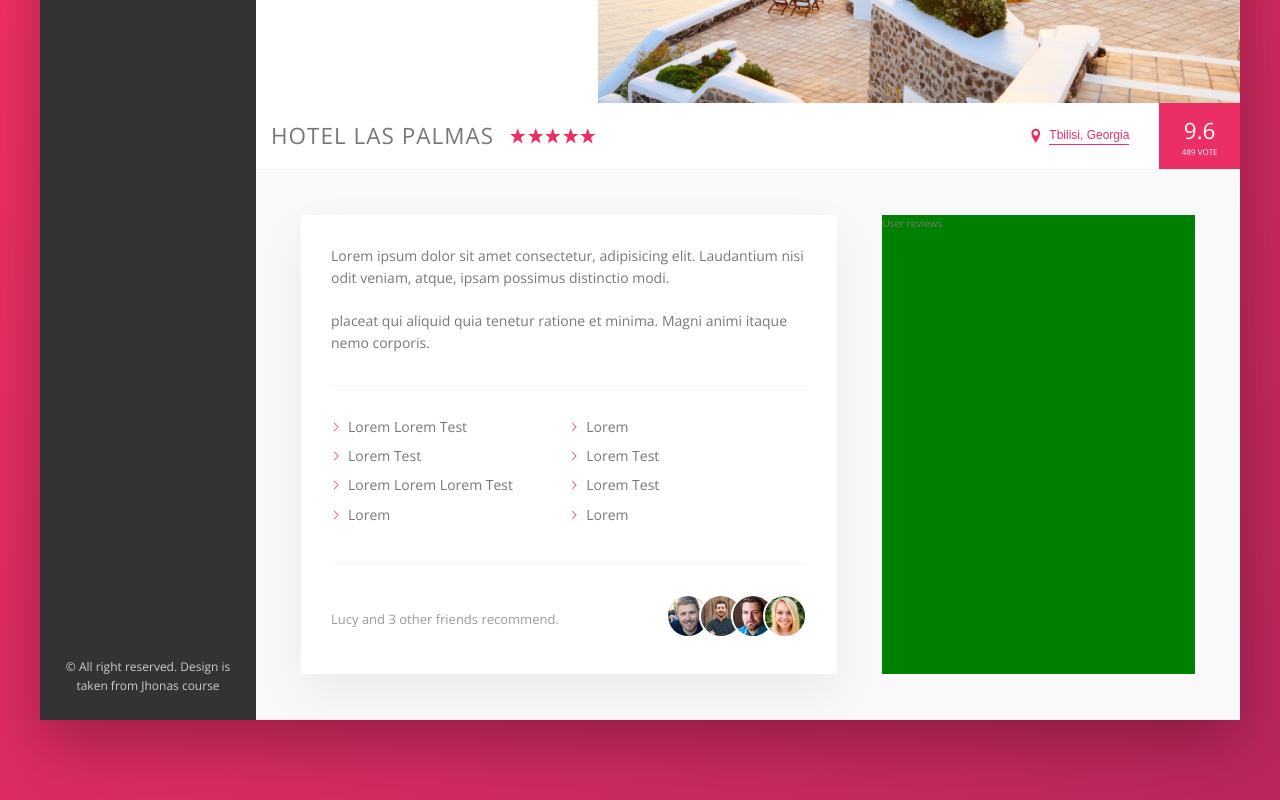
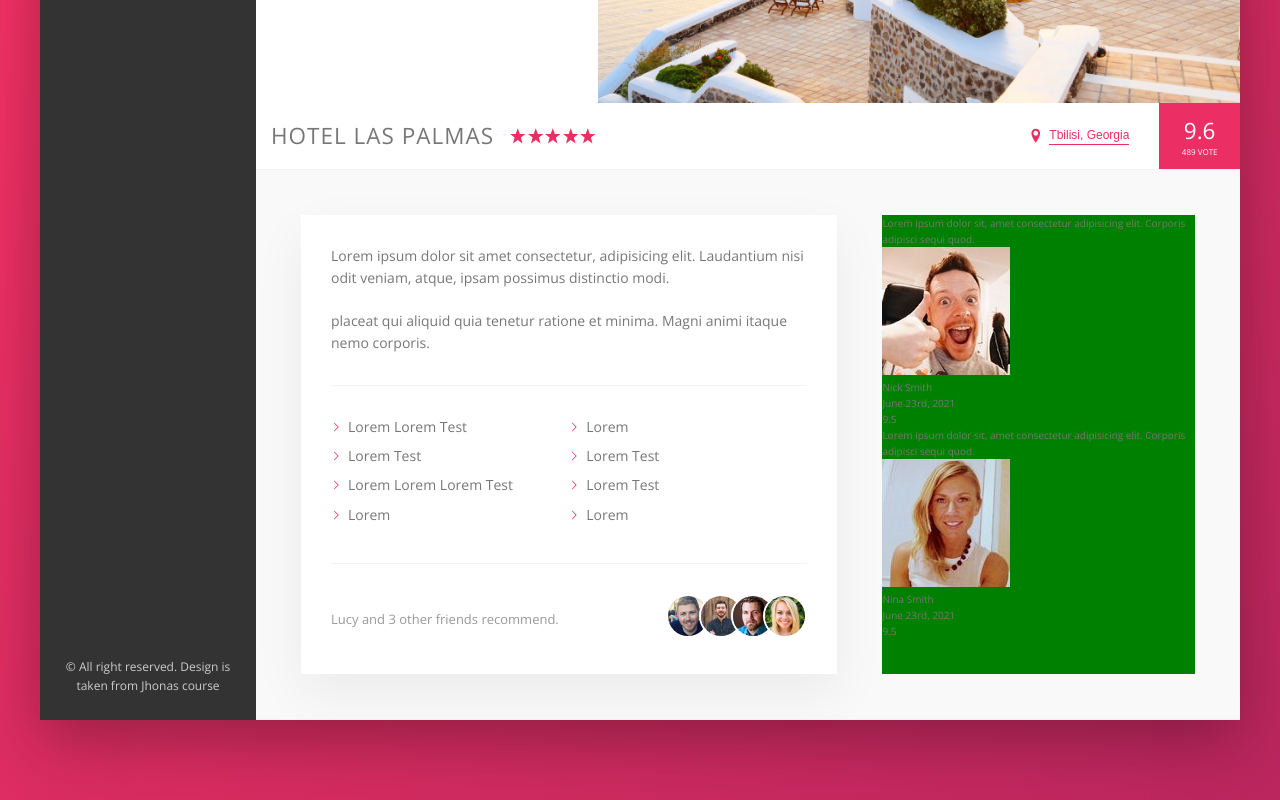
Before and after one commit to kotekirkitadze/trillo-project, a website: page index.html in a window 1280 px wide. Shown: the part 432-1232 px from the top of the page. Drawn offline with nearby package versions, Linux system fonts and the light colour scheme.

Commit message:
markup for review added

```diff
--- a/index.html
+++ b/index.html
@@ -204,7 +204,45 @@
 								</div>
 							</div>
 						</div>
-						<div class="user-reviews">User reviews</div>
+						<div class="user-reviews">
+							<figure class="review">
+								<blockquote class="review__text">
+									Lorem ipsum dolor sit, amet consectetur adipisicing elit.
+									Corporis adipisci sequi quod.
+								</blockquote>
+								<figcaption class="review__user">
+									<img
+										src="img/user-1.jpg"
+										alt="User 1"
+										class="review__photo"
+									/>
+									<div class="review__user-box">
+										<p class="review__user-name">Nick Smith</p>
+										<p class="review__user-date">June 23rd, 2021</p>
+									</div>
+									<div class="review__rating">9.5</div>
+								</figcaption>
+							</figure>
+
+							<figure class="review">
+								<blockquote class="review__text">
+									Lorem ipsum dolor sit, amet consectetur adipisicing elit.
+									Corporis adipisci sequi quod.
+								</blockquote>
+								<figcaption class="review__user">
+									<img
+										src="img/user-2.jpg"
+										alt="User 2"
+										class="review__photo"
+									/>
+									<div class="review__user-box">
+										<p class="review__user-name">Nina Smith</p>
+										<p class="review__user-date">June 23rd, 2021</p>
+									</div>
+									<div class="review__rating">9.5</div>
+								</figcaption>
+							</figure>
+						</div>
 					</div>
 				</main>
 			</div>
```
